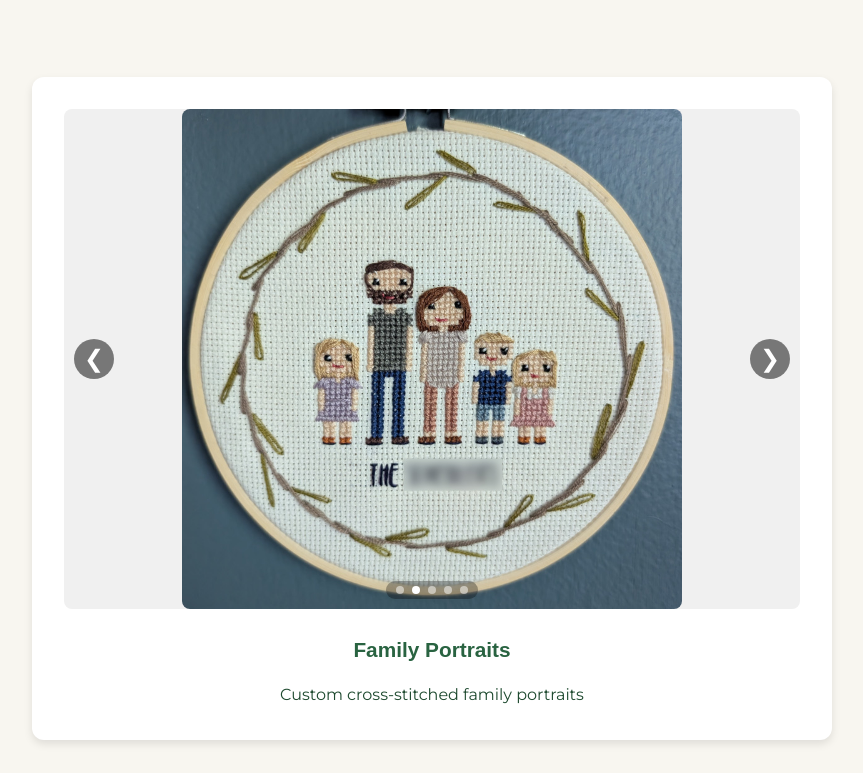
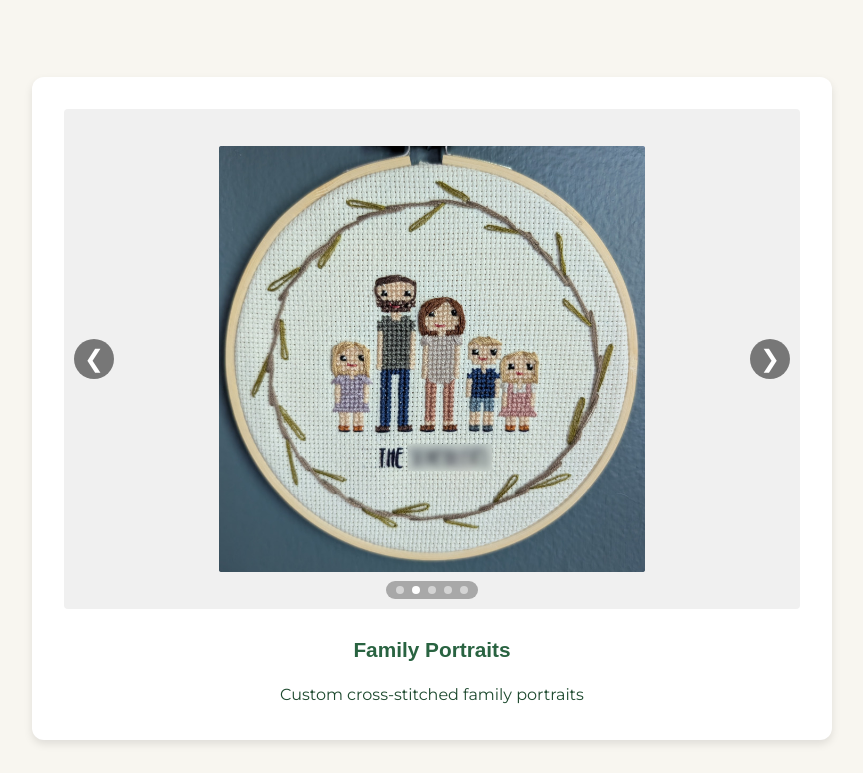
Before and after one commit to chrisculy/timbercreekmakerstudio, an Eleventy site: page src/fiber.njk in a window 1280 px wide. Shown: the part 827-1600 px from the top of the page, without its empty margins (208-1071 px from the left). Built offline with nearby package versions, Linux system fonts and the light colour scheme; Eleventy itself is replaced by a stand-in of ours; files that its build step writes are made by us from their sources; a web font is replaced by a local one.

Commit message:
Improve gallery styling

```diff
--- a/src/css/style.css
+++ b/src/css/style.css
@@ -295,7 +295,8 @@ section p {
     width: 100%;
     height: 280px;
     object-fit: cover;
-    border-radius: 8px;
+    border-radius: 2.5rem;
+    padding: 2.3rem;
 }
 
 .carousel {
@@ -304,7 +305,7 @@ section p {
     min-height: 200px;
     max-height: 500px;
     overflow: hidden;
-    border-radius: 8px;
+    border-radius: 0.25rem;
     background-color: #f0f0f0;
     margin-bottom: 1.5rem;
     display: flex;
```
